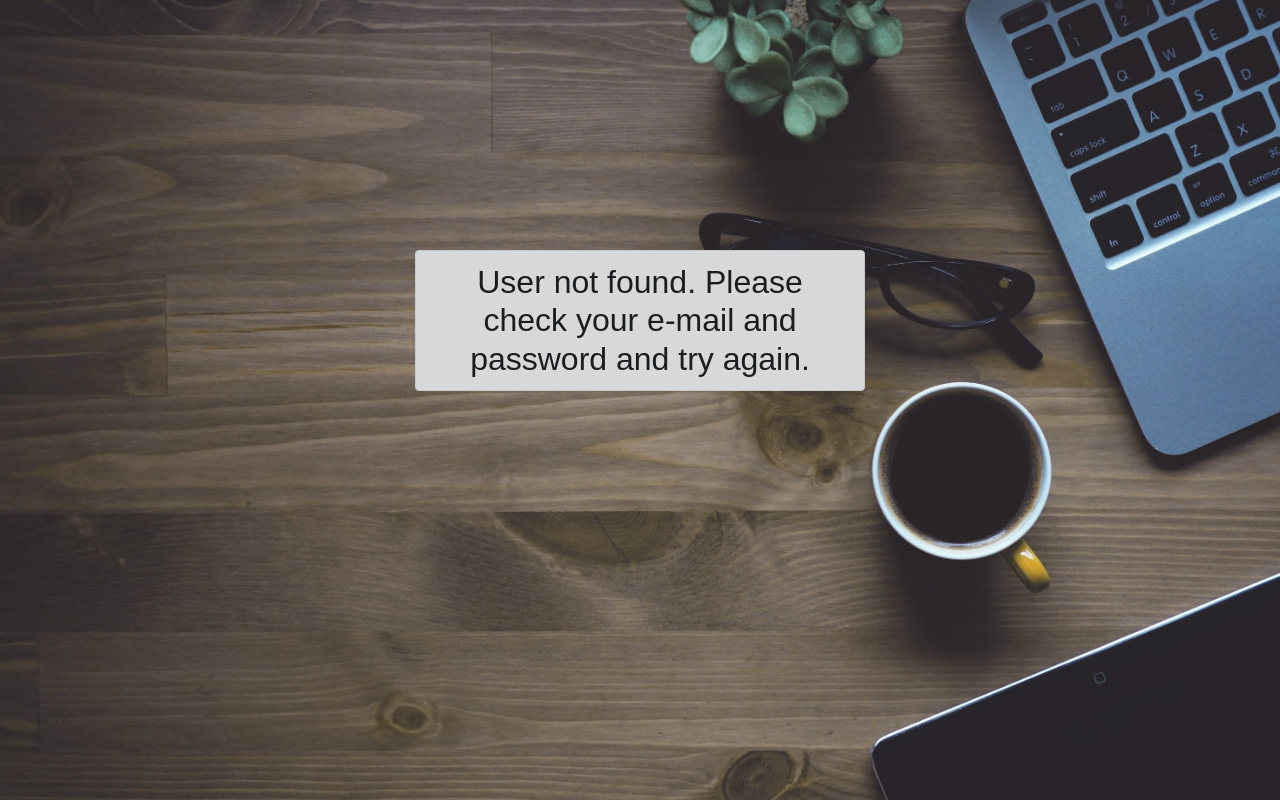
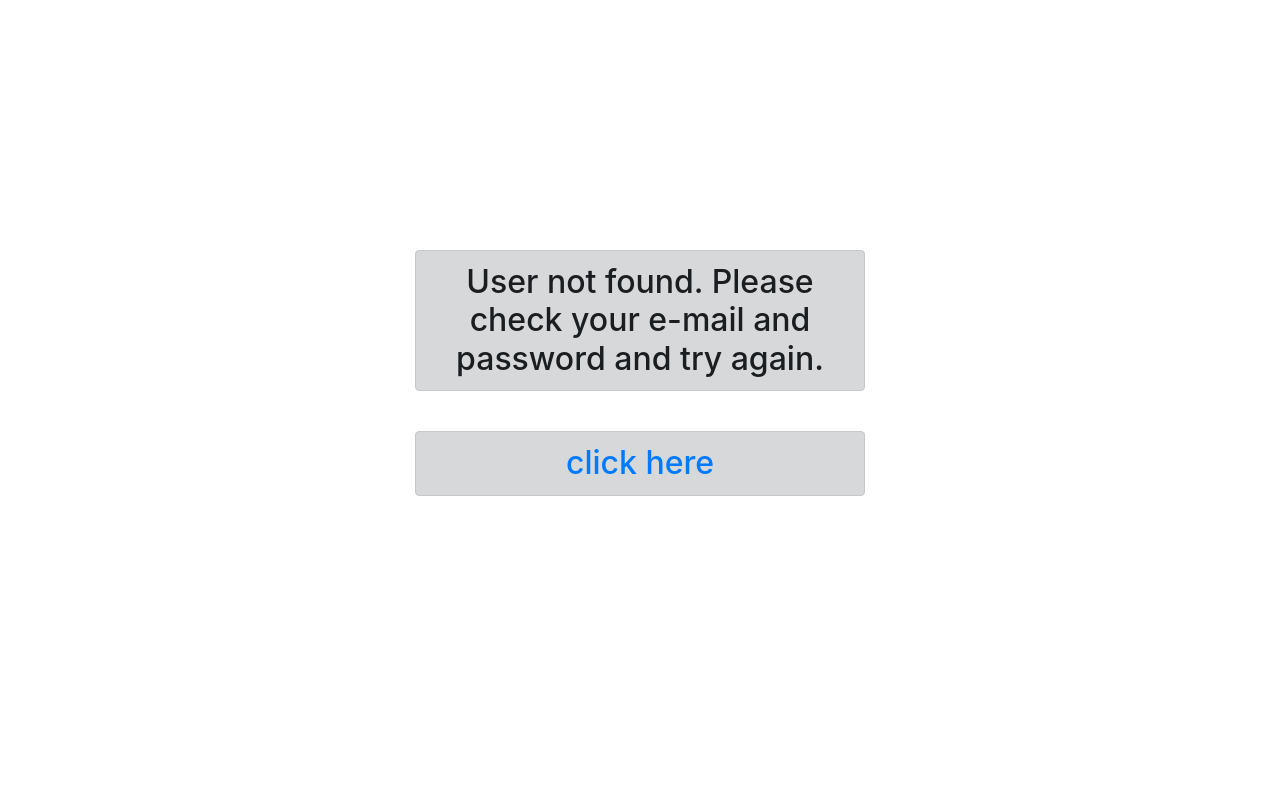
Before and after one commit to Ayodhya12/Project-NetLibrarian, a PHP site: the page made by newProject/login.php in a window 1280 px wide. Run offline with PHP 8.4, Linux system fonts and the light colour scheme; data comes from the database, SQL or seed files in the repository; data that the repository does not hold is empty.

Commit message:
Update login.php

```diff
--- a/newProject/login.php
+++ b/newProject/login.php
@@ -1,5 +1,5 @@
  <link rel="stylesheet" href="https://stackpath.bootstrapcdn.com/bootstrap/4.3.1/css/bootstrap.min.css">
- <link rel="stylesheet" type="text/css" href="theme.css">
+ <link rel="stylesheet" type="text/css" href="theme1.css">
 <?php
 
 $email=$_REQUEST["mail"];
@@ -73,5 +73,6 @@ else{
 
 mysqli_close($conn);
 ?>
+<center><h2 class='alert alert-dark' style='width:450px; margin-top:40px;'><a href="index.php" style=" text-decoration: none;"> click here </a></h2></center>
 </body>
 </html>
```
